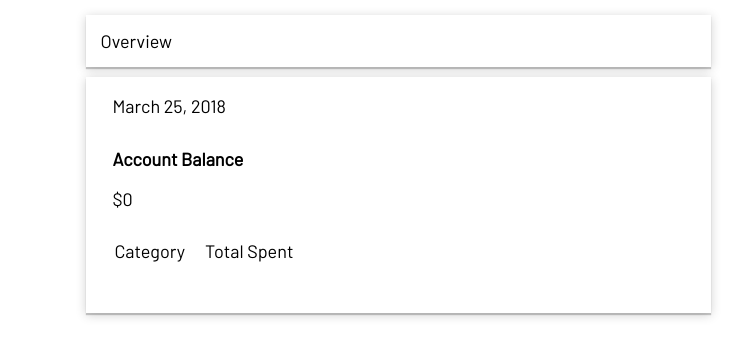
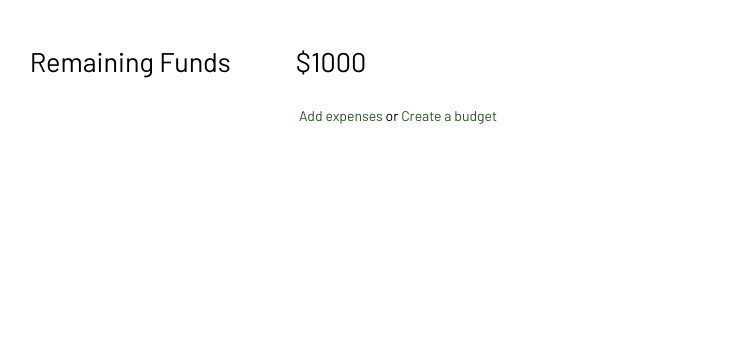
Before and after one commit to mason-wolf/Project-Budget, a PHP site: page /dashboard.php in a window 1280 px wide. Shown: the top 357 px of the page, without its empty margins (242-987 px from the left). Run offline with PHP 8.4, Linux system fonts and the light colour scheme; data that the repository does not hold is empty; some libraries are stand-ins or nearby versions.

Commit message:
added budget creation

```diff
--- a/createaccount.php
+++ b/createaccount.php
@@ -31,7 +31,7 @@
 ?>
 
 <div class="col-12">
-  <div class="col-6 center shadow default">
+  <div class="col-6 center">
     <form method="post" action="createaccount.php">
     <input type="hidden" name="createaccount">
     <?php
@@ -48,6 +48,7 @@
     <div class="col-12"><input type="text"  class="field" name="email" required ></div>
     <div class="col-12" style="padding-bottom:0;">Password:</div>
     <div class="col-12"><input type="password"  class="field" name="password" required ></div>
+    <div class="col-4"><a href="login.php">Login</a></div>
     <div class="col-4" style="float:right;"><input type="submit" class="button" value="Sign-up"></div>
   </form>
   </div>
--- a/dashboard.php
+++ b/dashboard.php
@@ -5,7 +5,7 @@
   if(isset($_SESSION['user'])) {
 
       $user = $_SESSION['user'];
-      $accountquery = mysqli_query($connection, "select * from accounts where owner='" . $user . "'");
+      $accountquery = mysqli_query($connection, "select * from accounts where owner='" . $user . "' and status='primary'");
       $recordcount = mysqli_num_rows($accountquery);
       if($recordcount < 1) {
           header('location: login.php');
@@ -13,65 +13,12 @@
   }
 
  ?>
+
 <div class="col-12">
-<div class="col-6 center shadow" style="background-color:#fff;">
-  <a href="dashboard.php">Overview</a>
-</div>
-
-<div class="col-6 center shadow" style="margin-top:10px;background-color:#fff;padding:1em;">
-
-  <?php
-    if(isset($norecords)) {
-      echo "<p>" . $norecords . "</p>";
-    }
-    else {
-
-      $balancequery = mysqli_fetch_assoc(mysqli_query($connection, "select balance from accounts where owner='" . $user . "'"));
-      $balanceresult = $balancequery['balance'];
-      $time = date("F j, Y");
-      echo "<span style='padding:.5em;'>" . $time . "<br>";
-      echo "</br><h4 style='padding:.5em;'><b>Account Balance</b></h4>";
-      echo "<h4 style='padding:.5em;'>$" . number_format($balanceresult) . "</h4>";
-
-    }
-  ?>
-
-  <style>
-    td {
-      padding:.5em;
-    }
-    th {
-      text-align:left;
-      padding:.5em;
-      font-weight: normal;
-    }
-  </style>
-
-  <table style="margin-top:10px;">
-    <thead>
-      <tr>
-        <th>Category</th>
-        <th>Total Spent</th>
-      </tr>
-    </thead>
-    <tbody>
-      <?php
-        $categoryquery = mysqli_query($connection, "select * from categories where owner='" . $user . "'");
-          while($category = mysqli_fetch_assoc($categoryquery)) {
-            $categorycount_query = mysqli_query($connection, "select * from transactions where category='" . $category['title'] ."'");
-            $categorycount = mysqli_num_rows($categorycount_query);
-            $count = 0;
-              while($row = mysqli_fetch_assoc($categorycount_query)) {
-              $count = (float)$count + $row['expense'];
-              }
-            echo "<tr><td>" . $category['title'] . "</td><td>$ " . $count . "</td></tr>";
-      }
-      ?>
-    </tbody>
-  </table>
-
-
+<div class="col-8 center">
+    <div class="col-4" style="text-align:center;"><h2>Remaining Funds</h2></div>
+    <div class="col-2" style="text-align:center;"><h2>$1000</h2></div>
+    <div class="col-12" style="font-size:14px;text-align:center;"><a href="">Add expenses</a> or <a href="createbudget.php">Create a budget</a></div>
 
 </div>
-
 </div>
--- a/login.php
+++ b/login.php
@@ -22,7 +22,7 @@
 ?>
 
 <div class="col-12">
-  <div class="col-5 center shadow default">
+  <div class="col-5 center">
     <form method="post" action="login.php">
     <input type="hidden" name="login">
 
@@ -38,6 +38,7 @@
     ?>
         <div class="col-12"><a href="createaccount.php">Create Account</a></div>
     <div class="col-4 center" style="float:right;"><input type="submit" class="button" value="Sign in"></div>
+
   </form>
   </div>
 </div>
--- a/main.css
+++ b/main.css
@@ -8,9 +8,9 @@ html { font-family: Barlow; font-size:18px;}
 .menu-vertical a:hover { color: #1c6b22; }
 input, select, option { font-family: Barlow; font-size:18px;}
 .button { background-color:#399231; color:#fff; padding:.5em;width:100%;border:1px solid #399231;}
-a { color: #000;}
-a:hover { color:#245d1f;}
-.default { background-color:#fff; }
+a { color: #245d1f;}
+a:hover { color: #399231;}
+.default { background-color:#ccc; }
 
 * { box-sizing: border-box; margin:0px; }
 [class*="col-"] { float: left; padding: 15px;}
```
Also changed, not shown: createbudget.php (added, +44 -0 lines).
